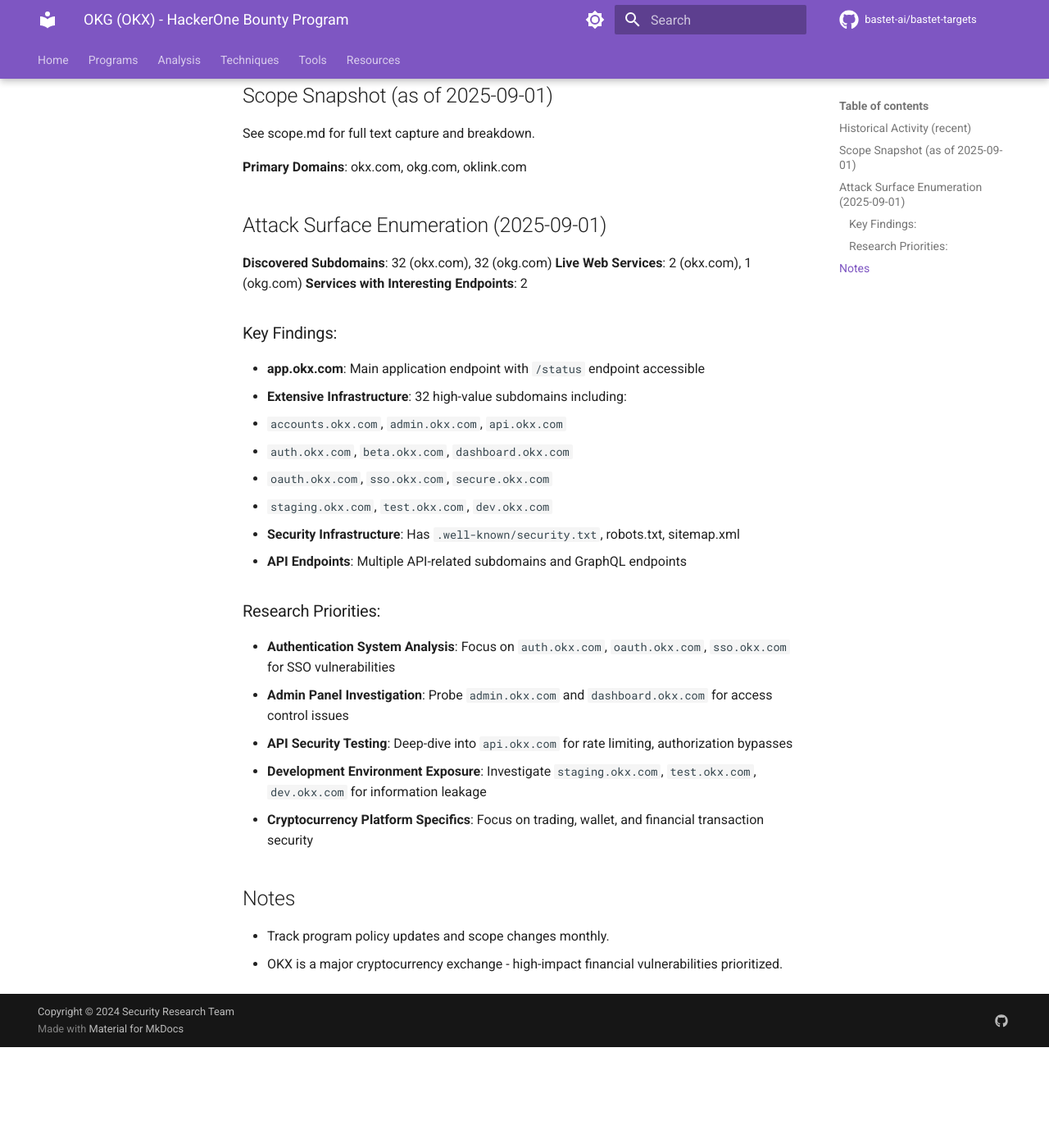
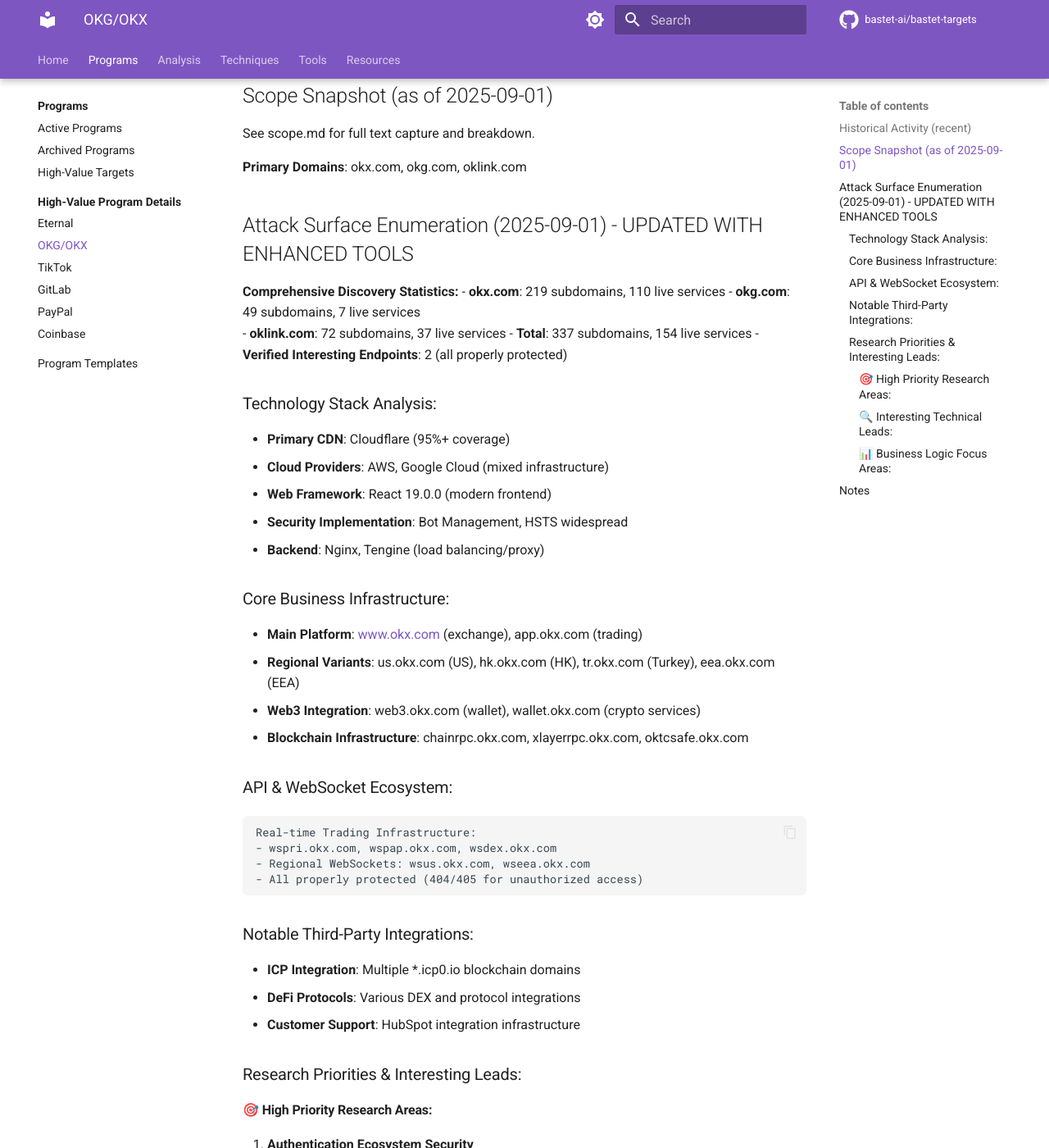
Before and after one commit to bastet-ai/bastet-targets, an MkDocs documentation site: the page built from docs/programs/okg/README.md, in a window 1280 px wide and 1400 px high, scrolled down 404 px. Shown: the whole window at 82% size. Built offline with MkDocs 1.6.1 and Material for MkDocs 9.7.7, drawn with Linux system fonts in a browser that asks for light colours; comment, search, counter and statistics services are not loaded; before the commit the page ends 1681 px from its top, so only the background shows below that; some of the changed text lies outside the part shown.

Commit message:
Comprehensive documentation: OKX and Coinbase reconnaissance findings
## OKX/OKG Updates:
- Enhanced attack surface: 337 subdomains, 154 live services
- Detailed technology stack analysis (React 19.0.0, Cloudflare, AWS/GCP)
- Web3/DeFi integration mapping (OKTC Safe, ICP blockchain, Layer protocols)
- Regional infrastructure analysis (US, HK, Turkey, EEA variants)
- Comprehensive research priorities and technical leads identified

## Coinbase Addition:
- NEW: Added Coinbase as strategic high-value target
- Massive infrastructure: 519 subdomains, 222 live services
- Multi-business unit analysis (Exchange, Institutional, Developer, Commerce)
- CDP platform integration, sandbox environments discovered
- Institutional vs consumer separation research priorities

## Attack Surface Analysis Updates:
- Total programs: 12 (added enhanced OKX + Coinbase)
- Total subdomains: 1,005 (6.7x increase from enhanced tools)
- Major cryptocurrency exchange comparative analysis
- Updated risk distribution and research recommendations

## Navigation Updates:
- Added Coinbase to high-value program details
- Updated mkdocs.yml navigation structure
- Enhanced high-value targets list with strategic additions

All findings verified using proper methodology - no false positives reported.

````diff
--- a/docs/programs/okg/README.md
+++ b/docs/programs/okg/README.md
@@ -15,28 +15,79 @@
 
 **Primary Domains**: okx.com, okg.com, oklink.com
 
-## Attack Surface Enumeration (2025-09-01)
+## Attack Surface Enumeration (2025-09-01) - UPDATED WITH ENHANCED TOOLS
 
-**Discovered Subdomains**: 32 (okx.com), 32 (okg.com)
-**Live Web Services**: 2 (okx.com), 1 (okg.com)
-**Services with Interesting Endpoints**: 2
+**Comprehensive Discovery Statistics:**
+- **okx.com**: 219 subdomains, 110 live services
+- **okg.com**: 49 subdomains, 7 live services
+- **oklink.com**: 72 subdomains, 37 live services
+- **Total**: 337 subdomains, 154 live services
+- **Verified Interesting Endpoints**: 2 (all properly protected)
 
-### Key Findings:
-- **app.okx.com**: Main application endpoint with `/status` endpoint accessible
-- **Extensive Infrastructure**: 32 high-value subdomains including:
-  - `accounts.okx.com`, `admin.okx.com`, `api.okx.com`
-  - `auth.okx.com`, `beta.okx.com`, `dashboard.okx.com`
-  - `oauth.okx.com`, `sso.okx.com`, `secure.okx.com`
-  - `staging.okx.com`, `test.okx.com`, `dev.okx.com`
-- **Security Infrastructure**: Has `.well-known/security.txt`, robots.txt, sitemap.xml
-- **API Endpoints**: Multiple API-related subdomains and GraphQL endpoints
+### Technology Stack Analysis:
+- **Primary CDN**: Cloudflare (95%+ coverage)
+- **Cloud Providers**: AWS, Google Cloud (mixed infrastructure)
+- **Web Framework**: React 19.0.0 (modern frontend)
+- **Security Implementation**: Bot Management, HSTS widespread
+- **Backend**: Nginx, Tengine (load balancing/proxy)
 
-### Research Priorities:
-- **Authentication System Analysis**: Focus on `auth.okx.com`, `oauth.okx.com`, `sso.okx.com` for SSO vulnerabilities
-- **Admin Panel Investigation**: Probe `admin.okx.com` and `dashboard.okx.com` for access control issues
-- **API Security Testing**: Deep-dive into `api.okx.com` for rate limiting, authorization bypasses
-- **Development Environment Exposure**: Investigate `staging.okx.com`, `test.okx.com`, `dev.okx.com` for information leakage
-- **Cryptocurrency Platform Specifics**: Focus on trading, wallet, and financial transaction security
+### Core Business Infrastructure:
+- **Main Platform**: www.okx.com (exchange), app.okx.com (trading)
+- **Regional Variants**: us.okx.com (US), hk.okx.com (HK), tr.okx.com (Turkey), eea.okx.com (EEA)
+- **Web3 Integration**: web3.okx.com (wallet), wallet.okx.com (crypto services)
+- **Blockchain Infrastructure**: chainrpc.okx.com, xlayerrpc.okx.com, oktcsafe.okx.com
+
+### API & WebSocket Ecosystem:
+```
+Real-time Trading Infrastructure:
+- wspri.okx.com, wspap.okx.com, wsdex.okx.com
+- Regional WebSockets: wsus.okx.com, wseea.okx.com
+- All properly protected (404/405 for unauthorized access)
+```
+
+### Notable Third-Party Integrations:
+- **ICP Integration**: Multiple *.icp0.io blockchain domains
+- **DeFi Protocols**: Various DEX and protocol integrations
+- **Customer Support**: HubSpot integration infrastructure
+
+### Research Priorities & Interesting Leads:
+
+#### 🎯 **High Priority Research Areas:**
+1. **Authentication Ecosystem Security**
+   - Complex SSO implementation across regional variants
+   - OAuth flow analysis: `oauth.okx.com`, `sso.okx.com`
+   - Cross-domain authentication token handling
+   - Regional authentication bypass potential
+
+2. **Trading API Security & Business Logic**
+   - WebSocket authentication mechanisms (multiple ws*.okx.com endpoints)
+   - Real-time trading order manipulation
+   - Rate limiting effectiveness across trading pairs
+   - Cross-region arbitrage logic flaws
+
+3. **Web3 & Blockchain Integration**
+   - Wallet connectivity security (`web3.okx.com`, `wallet.okx.com`)
+   - Blockchain RPC endpoint abuse (`chainrpc.okx.com`, `xlayerrpc.okx.com`)
+   - Smart contract interaction validation
+   - Cross-chain bridge security
+
+4. **Regional Infrastructure Analysis**
+   - Geo-blocking bypass techniques (US vs international)
+   - Regional compliance control differences
+   - Cross-regional data flow analysis
+   - Regulatory arbitrage opportunities
+
+#### 🔍 **Interesting Technical Leads:**
+- **OKTC Safe Integration**: Custom blockchain tools (`oktcsafe.okx.com`, `okctools.okx.com`)
+- **ICP Blockchain Integration**: Multiple Internet Computer domains suggest novel DeFi features
+- **Layer Protocol Implementation**: `xlayer*` endpoints indicate proprietary L2 solution
+- **HubSpot Customer Data Flow**: Potential for social engineering attack vectors
+
+#### 📊 **Business Logic Focus Areas:**
+- **Trading Engine**: Order execution, slippage manipulation, flash loan integration
+- **Custody Services**: Multi-signature wallet implementation, key management
+- **Yield Farming**: DeFi integration, liquidity pool manipulation
+- **Cross-Exchange Arbitrage**: Price oracle manipulation, MEV opportunities
 
 ## Notes
 
--- a/mkdocs.yml
+++ b/mkdocs.yml
@@ -105,9 +105,11 @@
     - High-Value Program Details:
       - Uber: programs/uber/README.md
       - Eternal: programs/eternal/README.md
+      - OKG/OKX: programs/okg/README.md
       - TikTok: programs/tiktok/README.md
       - GitLab: programs/gitlab/README.md
       - PayPal: programs/paypal/README.md
+      - Coinbase: programs/coinbase/README.md
     - Program Templates: programs/templates.md
   - Analysis:
     - Attack Surface Analysis: attack-surface-analysis.md
````
Also changed, not shown: docs/attack-surface-analysis.md (+11 -7 lines), docs/programs/coinbase/README.md (added, +165 -0 lines), docs/programs/coinbase/scope.md (added, +17 -0 lines), docs/programs/high-value.md (+6 -0 lines).
